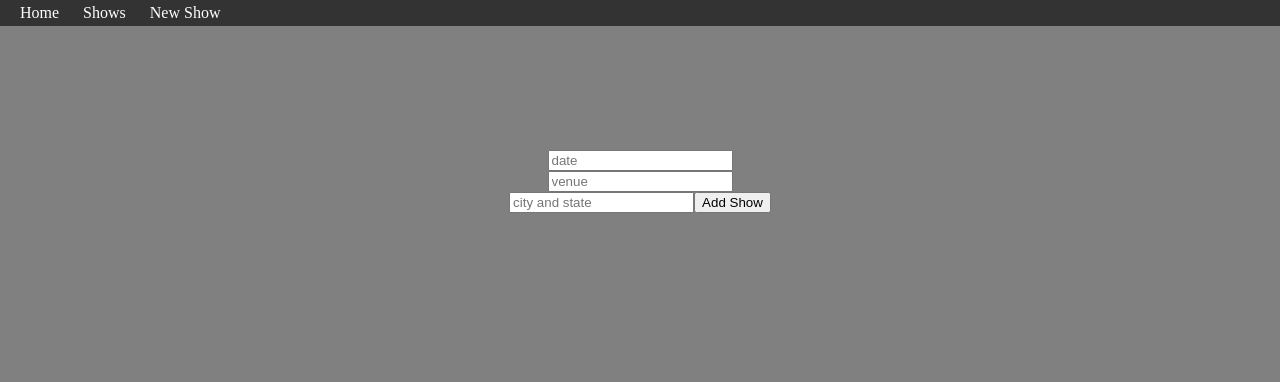
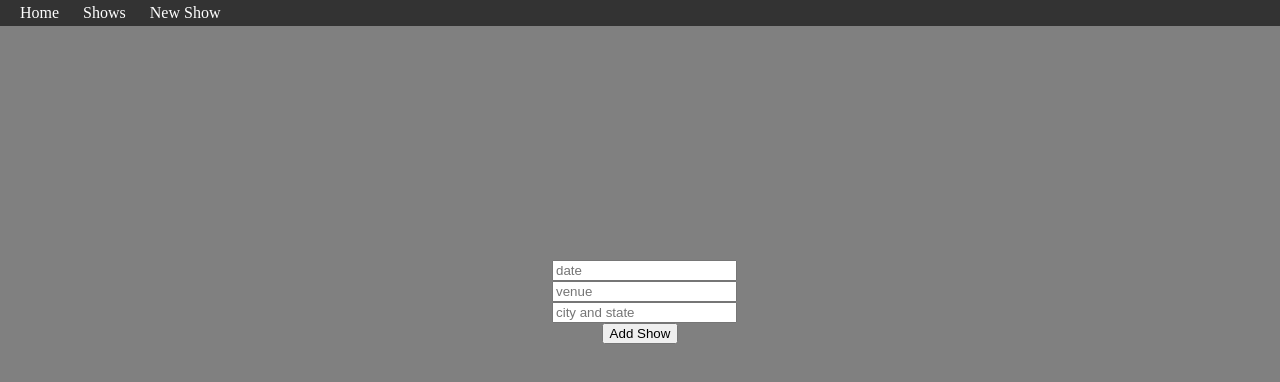
Before and after one commit to tbbaram/show-list-app, a React (Create React App) app: page /shows/new in a window 1280 px wide. Shown: the top 382 px of the page. Built offline with nearby package versions, Linux system fonts and the light colour scheme; data requests are answered from the project's data file.

Commit message:
cleaned up styling

```diff
--- a/src/components/NewShowControlledForm.js
+++ b/src/components/NewShowControlledForm.js
@@ -45,13 +45,12 @@ function NewShowControlledForm({ handleAddShow }) {
 
         const inputStyles = {
             position: "absolute",
-            top: "0",
             bottom: "500px",
             left: "0",
             right: "0",
             margin: "auto",
-            height: "20px",
-            width: "30%",
+            height: "30px",
+            width: "20%",
             padding: "40px"
         }
 
--- a/src/styles.css
+++ b/src/styles.css
@@ -50,8 +50,8 @@ body {
 h3 {
     border-style: solid;
     border-color: lightblue;
-    margin-right: 400px;
-    margin-left: 400px;
+    margin-right: 650px;
+    margin-left: 650px;
     margin-top: 20px;
     margin-bottom: 20px;
     font-style: oblique;
```
